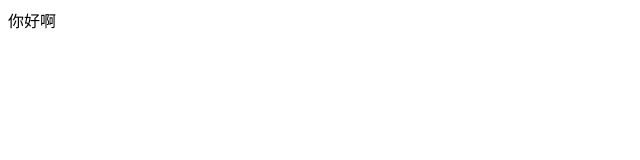
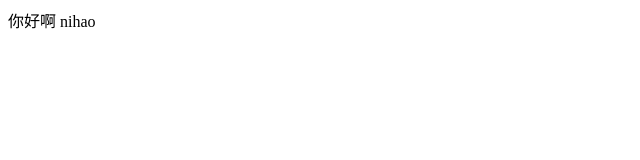
Before and after one commit to Henry1080/wangyiyanxuan, a Vue app: page / in a window 1280 px wide. Shown: the top 160 px of the page, without its empty margins (0-640 px from the left). Built offline with nearby package versions, Linux system fonts and the light colour scheme.

Commit message:
第一次修改

```diff
--- a/src/App.vue
+++ b/src/App.vue
@@ -1,6 +1,7 @@
 <template>
   <div id="app">
     你好啊
+    nihao
   </div>
 </template>
 
```
